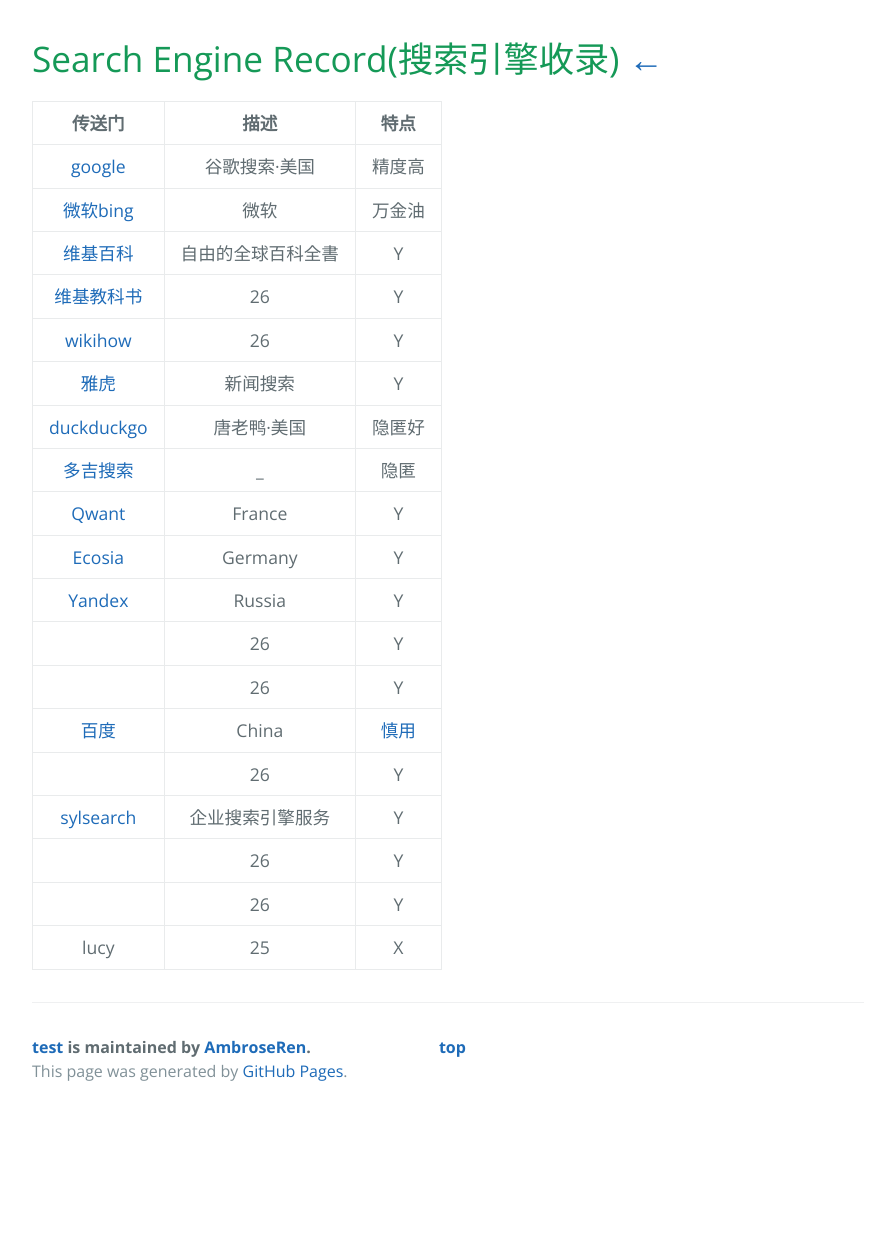
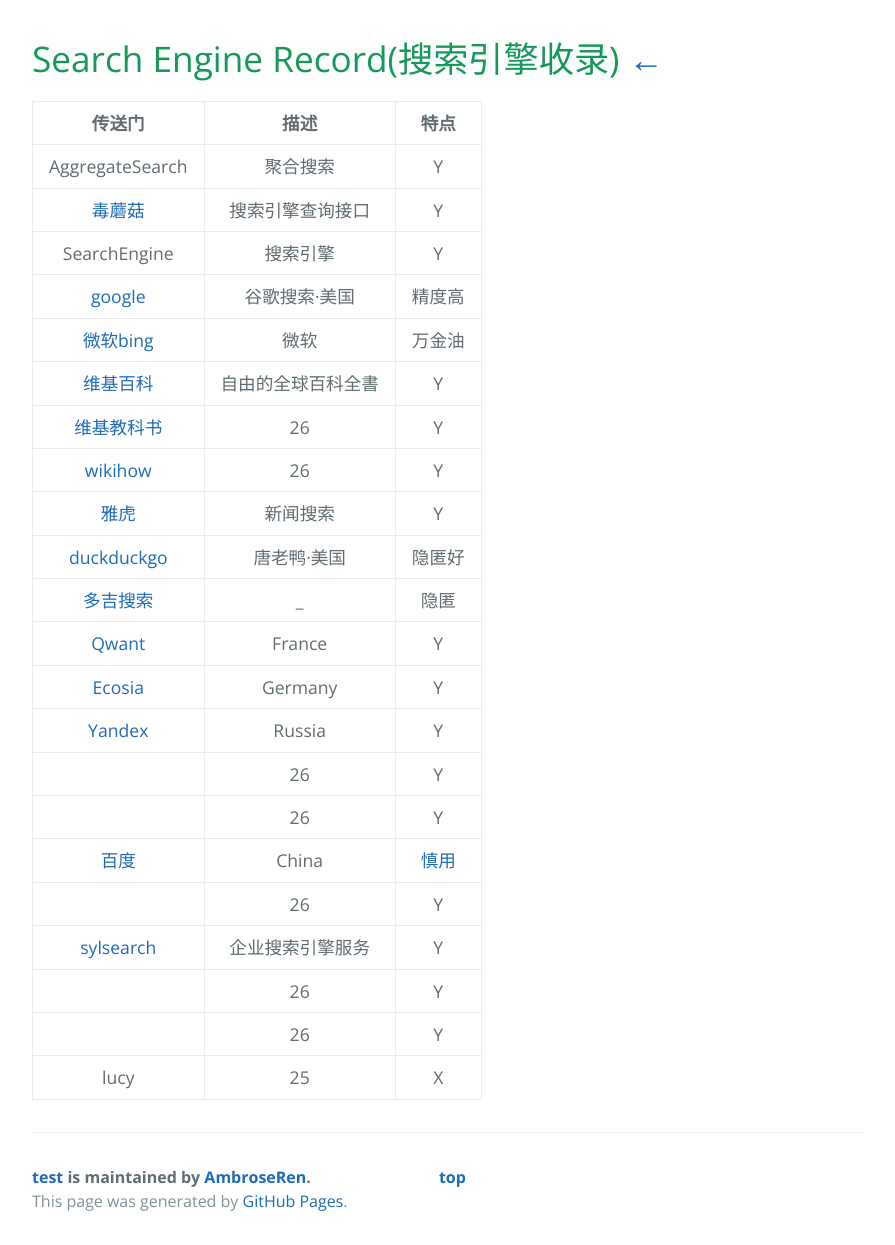
Before and after one commit to AmbroseRen/test, a Jekyll site: the page built from Library/SearchEngine.md, in a window 1280 px wide. Shown: the whole page, without its empty margins (192-1087 px from the left). Built offline with Jekyll 4.4.1, drawn with Linux system fonts in a browser that asks for light colours; our own code applies the rules of GitHub Pages for plain Markdown files; the repository's description, which GitHub fills in, is left out; before the commit the page ends 1115 px from its top, so only the background shows below that.

Commit message:
Update SearchEngine.md

```diff
--- a/Library/SearchEngine.md
+++ b/Library/SearchEngine.md
@@ -2,6 +2,9 @@
 
 | 传送门 | 描述 | 特点 |
 |:---:|:---:|:---:|
+| AggregateSearch | 聚合搜索 | Y |
+| [毒蘑菇](https://search.dumogu.top/) | 搜索引擎查询接口 | Y |
+| SearchEngine | 搜索引擎 | Y |
 | [google](https://www.google.com) | 谷歌搜索·美国 | 精度高 |
 | [微软bing](https://cn.bing.com) | 微软 | 万金油 |
 | [维基百科](https://www.wikipedia.org/) | 自由的全球百科全書 | Y |
```
